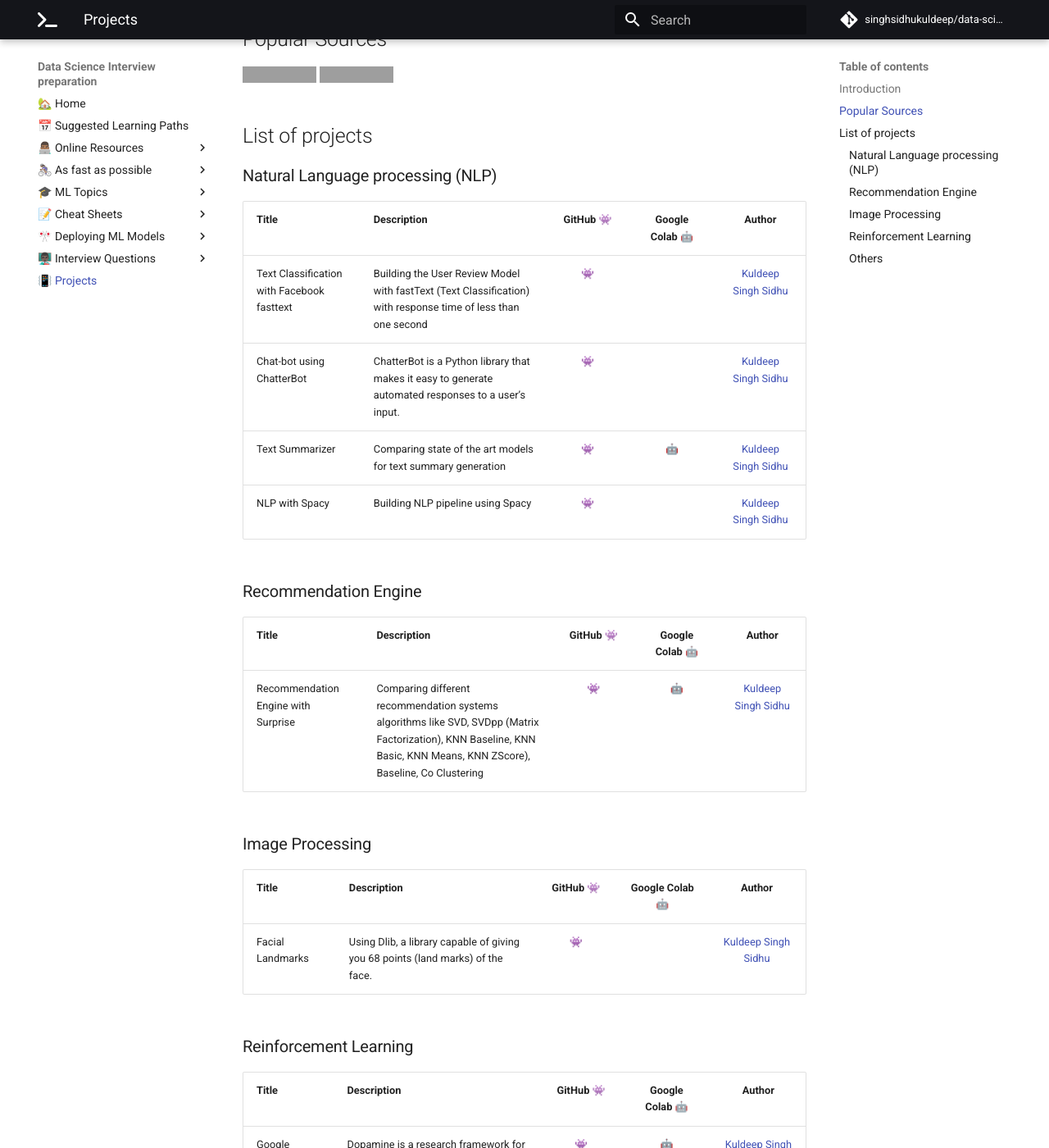
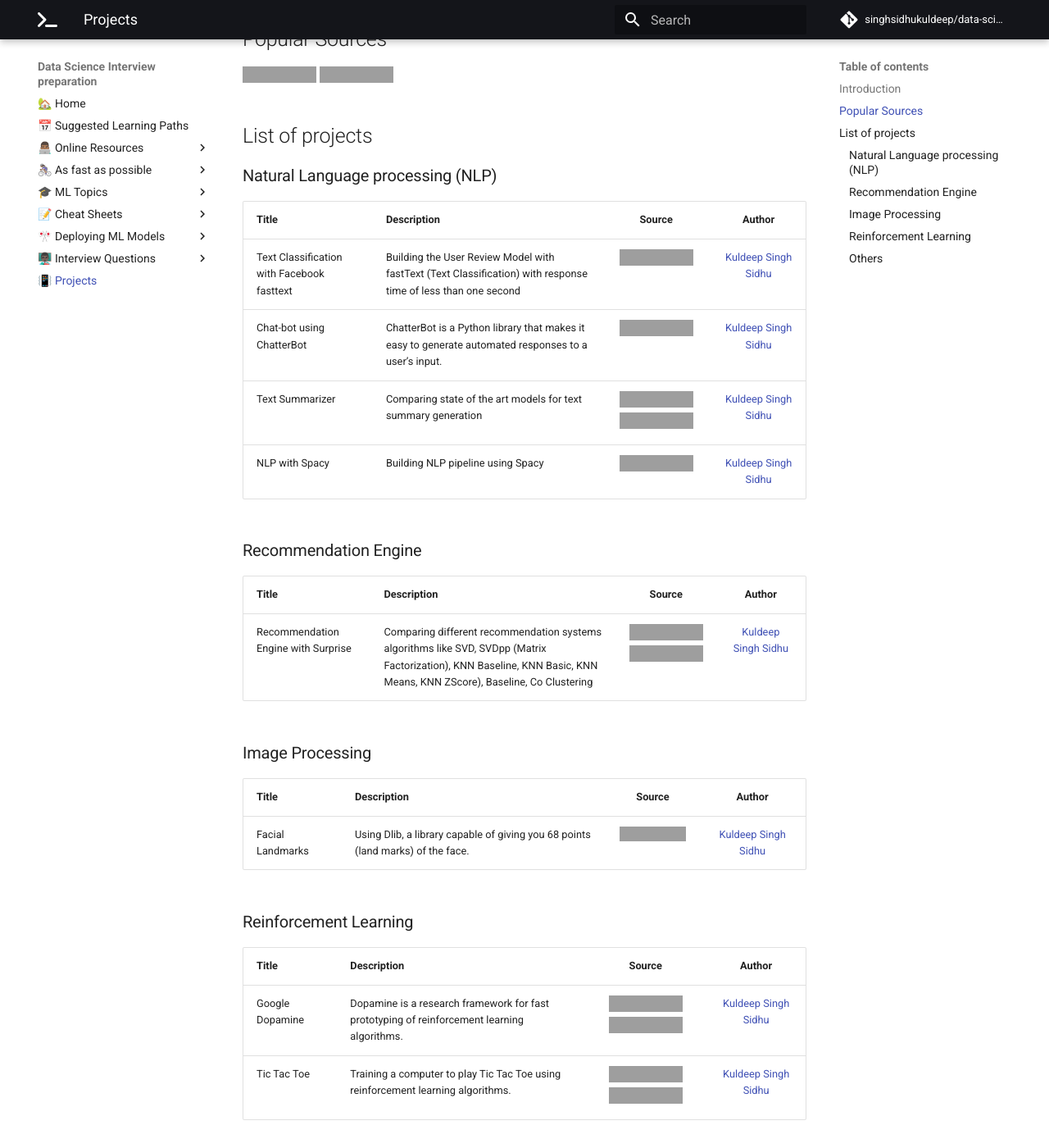
Before and after one commit to singhsidhukuldeep/singhsidhukuldeep.github.io, an MkDocs documentation site: the page built from docs/projects.md, in a window 1280 px wide and 1400 px high, scrolled down 310 px. Shown: the whole window at 82% size. Built offline with MkDocs 1.6.1 and Material for MkDocs 9.7.7, drawn with Linux system fonts in a browser that asks for light colours; comment, search, counter and statistics services are not loaded; old or Windows-style settings are respelled for this version of MkDocs; some of the changed text lies outside the part shown; grey boxes are pictures that could not be loaded.

Commit message:
projects added

```diff
--- a/docs/projects.md
+++ b/docs/projects.md
@@ -21,34 +21,34 @@
 
 ### Natural Language processing (NLP)
 
-| Title  | Description  | GitHub 👾 | Google Colab 🤖 | Author |
-|---|---|:-:|:-:|:-:|
-| Text Classification with Facebook fasttext  | Building the User Review Model with fastText (Text Classification) with response time of less than one second  | [👾](https://github.com/singhsidhukuldeep/Text-Classification-using-FastText)  |   |[Kuldeep Singh Sidhu](https://www.linkedin.com/in/singhsidhukuldeep/)   |
-| Chat-bot using ChatterBot  | ChatterBot is a Python library that makes it easy to generate automated responses to a user’s input.  | [👾](https://github.com/singhsidhukuldeep/https://github.com/singhsidhukuldeep/ChatBot-using-Chatterbot)  |   |[Kuldeep Singh Sidhu](https://www.linkedin.com/in/singhsidhukuldeep/)   |
-| Text Summarizer  |Comparing state of the art models for text summary generation   | [👾](https://github.com/singhsidhukuldeep/Text-Summarizer)  |[🤖](https://colab.research.google.com/github/singhsidhukuldeep/Text-Summarizer/blob/master/Text_Summary_%5BGoogle_Colab%5D.ipynb)   |[Kuldeep Singh Sidhu](https://www.linkedin.com/in/singhsidhukuldeep/)   |
-| NLP with Spacy  | Building NLP pipeline using Spacy  | [👾](https://github.com/singhsidhukuldeep/NLP-pipeline-using-Spacy)  |   |[Kuldeep Singh Sidhu](https://www.linkedin.com/in/singhsidhukuldeep/)   |
+| Title  | Description  | Source | Author |
+|---|---|:-:|:-:|
+| Text Classification with Facebook fasttext  | Building the User Review Model with fastText (Text Classification) with response time of less than one second  | [![Github](https://img.shields.io/badge/GitHub-Repository-blue?logo=github&style=flat)](https://github.com/singhsidhukuldeep/Text-Classification-using-FastText)     |[Kuldeep Singh Sidhu](https://www.linkedin.com/in/singhsidhukuldeep/)   |
+| Chat-bot using ChatterBot  | ChatterBot is a Python library that makes it easy to generate automated responses to a user’s input.  | [![Github](https://img.shields.io/badge/GitHub-Repository-blue?logo=github&style=flat)](https://github.com/singhsidhukuldeep/https://github.com/singhsidhukuldeep/ChatBot-using-Chatterbot)     |[Kuldeep Singh Sidhu](https://www.linkedin.com/in/singhsidhukuldeep/)   |
+| Text Summarizer  |Comparing state of the art models for text summary generation   | [![Github](https://img.shields.io/badge/GitHub-Repository-blue?logo=github&style=flat)](https://github.com/singhsidhukuldeep/Text-Summarizer)  [![Google Collab](https://colab.research.google.com/assets/colab-badge.svg)](https://colab.research.google.com/github/singhsidhukuldeep/Text-Summarizer/blob/master/Text_Summary_%5BGoogle_Colab%5D.ipynb)   |[Kuldeep Singh Sidhu](https://www.linkedin.com/in/singhsidhukuldeep/)   |
+| NLP with Spacy  | Building NLP pipeline using Spacy  | [![Github](https://img.shields.io/badge/GitHub-Repository-blue?logo=github&style=flat)](https://github.com/singhsidhukuldeep/NLP-pipeline-using-Spacy)     |[Kuldeep Singh Sidhu](https://www.linkedin.com/in/singhsidhukuldeep/)   |
 
 ### Recommendation Engine
 
-| Title  | Description  | GitHub 👾 | Google Colab 🤖 | Author |
-|---|---|:-:|:-:|:-:|
-| Recommendation Engine with Surprise  | Comparing different recommendation systems algorithms like SVD, SVDpp (Matrix Factorization), KNN Baseline, KNN Basic, KNN Means, KNN ZScore), Baseline, Co Clustering   | [👾](https://github.com/singhsidhukuldeep/Recommendation-System)  | [🤖](https://colab.research.google.com/github/singhsidhukuldeep/Recommendation-System/blob/master/Building_Recommender_System_with_Surprise.ipynb)  |[Kuldeep Singh Sidhu](https://www.linkedin.com/in/singhsidhukuldeep/)   |
+| Title  | Description  | Source | Author |
+|---|---|:-:|:-:|
+| Recommendation Engine with Surprise  | Comparing different recommendation systems algorithms like SVD, SVDpp (Matrix Factorization), KNN Baseline, KNN Basic, KNN Means, KNN ZScore), Baseline, Co Clustering   | [![Github](https://img.shields.io/badge/GitHub-Repository-blue?logo=github&style=flat)](https://github.com/singhsidhukuldeep/Recommendation-System)   [![Google Collab](https://colab.research.google.com/assets/colab-badge.svg)](https://colab.research.google.com/github/singhsidhukuldeep/Recommendation-System/blob/master/Building_Recommender_System_with_Surprise.ipynb)  |[Kuldeep Singh Sidhu](https://www.linkedin.com/in/singhsidhukuldeep/)   |
 
 ### Image Processing
 
-| Title  | Description  | GitHub 👾 | Google Colab 🤖 | Author |
-|---|---|:-:|:-:|:-:|
-| Facial Landmarks  | Using Dlib, a library capable of giving you 68 points (land marks) of the face.   | [👾](https://github.com/singhsidhukuldeep/Facial-landmarks-recognition)  |   |[Kuldeep Singh Sidhu](https://www.linkedin.com/in/singhsidhukuldeep/)   |
+| Title  | Description  | Source | Author |
+|---|---|:-:|:-:|
+| Facial Landmarks  | Using Dlib, a library capable of giving you 68 points (land marks) of the face.   | [![Github](https://img.shields.io/badge/GitHub-Repository-blue?logo=github&style=flat)](https://github.com/singhsidhukuldeep/Facial-landmarks-recognition)    |[Kuldeep Singh Sidhu](https://www.linkedin.com/in/singhsidhukuldeep/)   |
 
 ### Reinforcement Learning
 
-| Title  | Description  | GitHub 👾 | Google Colab 🤖 | Author |
-|---|---|:-:|:-:|:-:|
-| Google Dopamine | Dopamine is a research framework for fast prototyping of reinforcement learning algorithms. | [👾](https://github.com/singhsidhukuldeep/Google-Dopamine)  | [🤖](https://colab.research.google.com/drive/1Fj_G_7DU-GIrojw2eY6M25lxp9IzjlAx?usp=sharing)  |[Kuldeep Singh Sidhu](https://www.linkedin.com/in/singhsidhukuldeep/)   |
-| Tic Tac Toe | Training a computer to play Tic Tac Toe using reinforcement learning algorithms. | [👾](https://github.com/singhsidhukuldeep/Tic-Tac-Toe-reinforcement-learning)  | [🤖](https://colab.research.google.com/github/singhsidhukuldeep/Tic-Tac-Toe-reinforcement-learning/blob/master/Tic_Tac_Toe_reinforcement_learning.ipynb)  |[Kuldeep Singh Sidhu](https://www.linkedin.com/in/singhsidhukuldeep/)   |
+| Title  | Description  | Source | Author |
+|---|---|:-:|:-:|
+| Google Dopamine | Dopamine is a research framework for fast prototyping of reinforcement learning algorithms. | [![Github](https://img.shields.io/badge/GitHub-Repository-blue?logo=github&style=flat)](https://github.com/singhsidhukuldeep/Google-Dopamine)   [![Google Collab](https://colab.research.google.com/assets/colab-badge.svg)](https://colab.research.google.com/drive/1Fj_G_7DU-GIrojw2eY6M25lxp9IzjlAx?usp=sharing)  |[Kuldeep Singh Sidhu](https://www.linkedin.com/in/singhsidhukuldeep/)   |
+| Tic Tac Toe | Training a computer to play Tic Tac Toe using reinforcement learning algorithms. | [![Github](https://img.shields.io/badge/GitHub-Repository-blue?logo=github&style=flat)](https://github.com/singhsidhukuldeep/Tic-Tac-Toe-reinforcement-learning)   [![Google Collab](https://colab.research.google.com/assets/colab-badge.svg)](https://colab.research.google.com/github/singhsidhukuldeep/Tic-Tac-Toe-reinforcement-learning/blob/master/Tic_Tac_Toe_reinforcement_learning.ipynb)  |[Kuldeep Singh Sidhu](https://www.linkedin.com/in/singhsidhukuldeep/)   |
 
 ### Others
 
-| Title  | Description  | GitHub 👾 | Google Colab 🤖 | Author |
-|---|---|:-:|:-:|:-:|
-| TensorFlow Eager Execution | Eager Execution (EE) enables you to run operations immediately.  | [👾](https://github.com/singhsidhukuldeep/Tensorflow-Eager-Execution)  | [🤖](https://colab.research.google.com/github/singhsidhukuldeep/Tensorflow-Eager-Execution/blob/master/Eager_Execution_(Tensorflow).ipynb)  |[Kuldeep Singh Sidhu](https://www.linkedin.com/in/singhsidhukuldeep/)   |
+| Title  | Description  | Source | Author |
+|---|---|:-:|:-:|
+| TensorFlow Eager Execution | Eager Execution (EE) enables you to run operations immediately.  | [![Github](https://img.shields.io/badge/GitHub-Repository-blue?logo=github&style=flat)](https://github.com/singhsidhukuldeep/Tensorflow-Eager-Execution)   [![Google Collab](https://colab.research.google.com/assets/colab-badge.svg)](https://colab.research.google.com/github/singhsidhukuldeep/Tensorflow-Eager-Execution/blob/master/Eager_Execution_(Tensorflow).ipynb)  |[Kuldeep Singh Sidhu](https://www.linkedin.com/in/singhsidhukuldeep/)   |
```
